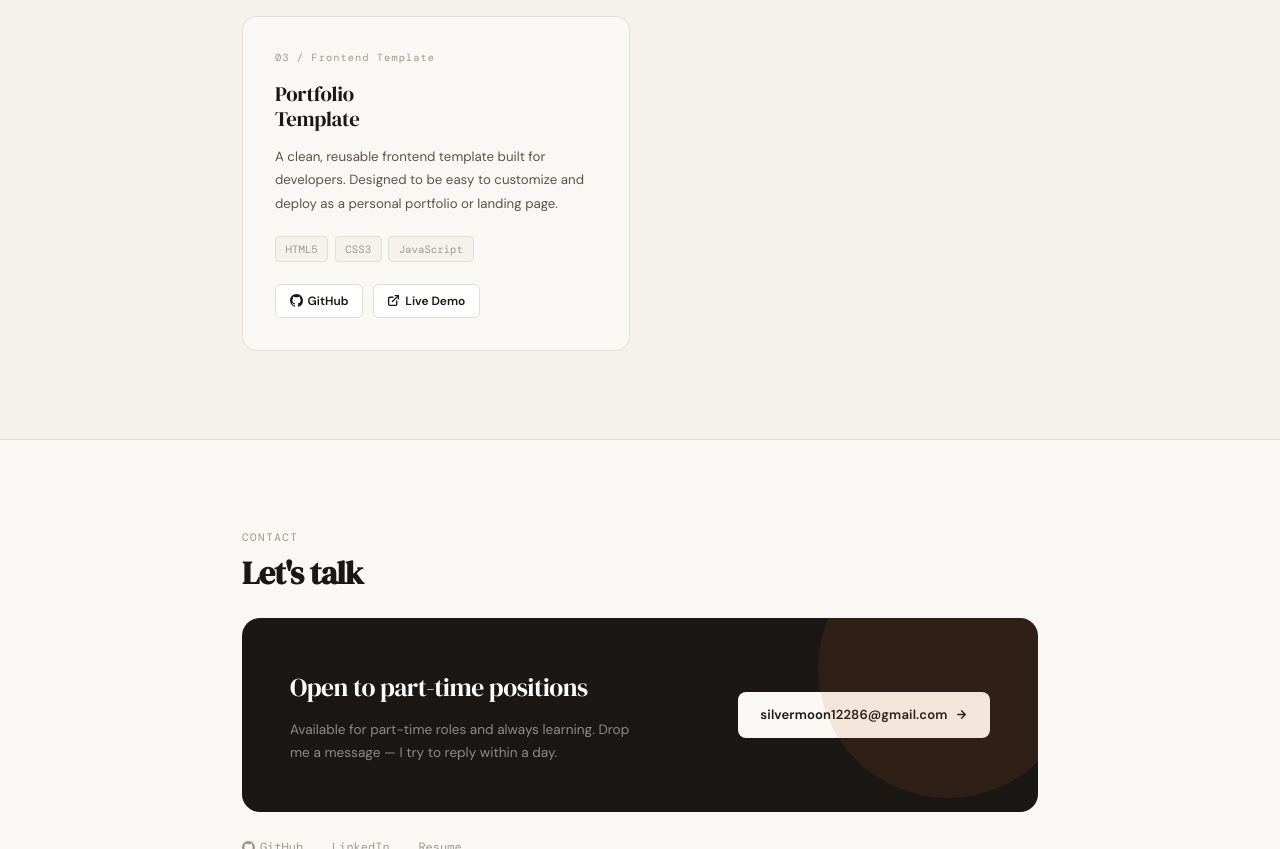
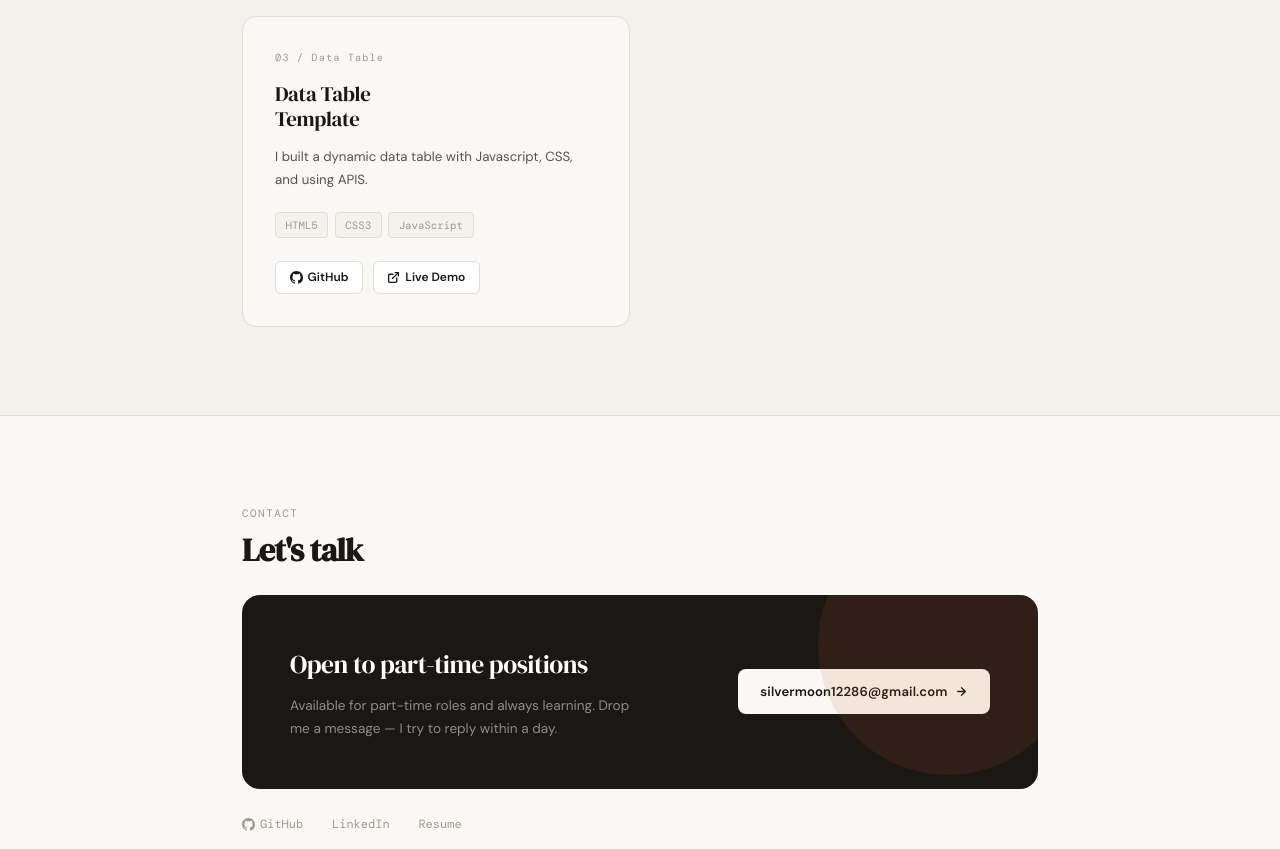
Before and after one commit to SilverioZ/Portfolio, a plain HTML site: page index.html in a window 1280 px wide. Shown: the part 1997-2846 px from the top of the page. Drawn offline with nearby package versions, Linux system fonts and the light colour scheme; a web font is replaced by a local one.

Commit message:
Update project link and description in index.html
Updated project details and links in index.html.

```diff
--- a/index.html
+++ b/index.html
@@ -481,7 +481,7 @@
               GitHub
             </a>
             <!-- Update this href once you have a live URL -->
-            <a href="silverioz.github.io/robofriends/" class="project-link" target="_blank" rel="noopener">
+            <a href="https://silverioz.github.io/robofriends/" class="project-link" target="_blank" rel="noopener">
               <svg class="icon-ext" width="13" height="13" viewBox="0 0 24 24" fill="none" stroke="currentColor" stroke-width="2.5" stroke-linecap="round" stroke-linejoin="round"><path d="M18 13v6a2 2 0 0 1-2 2H5a2 2 0 0 1-2-2V8a2 2 0 0 1 2-2h6"/><polyline points="15 3 21 3 21 9"/><line x1="10" y1="14" x2="21" y2="3"/></svg>
               Live Demo
             </a>
@@ -490,10 +490,10 @@
 
         <!-- PROJECT 3 — TEMPLATE -->
         <div class="project-card reveal reveal-delay-3">
-          <div class="project-number">03 / Frontend Template</div>
-          <div class="project-title">Portfolio<br>Template</div>
+          <div class="project-number">03 / Data Table</div>
+          <div class="project-title">Data Table<br>Template</div>
           <p class="project-desc">
-            A clean, reusable frontend template built for developers. Designed to be easy to customize and deploy as a personal portfolio or landing page.
+            I built a dynamic data table with Javascript, CSS, and using APIS.
           </p>
           <div class="project-tags">
             <span class="project-tag">HTML5</span>
```
